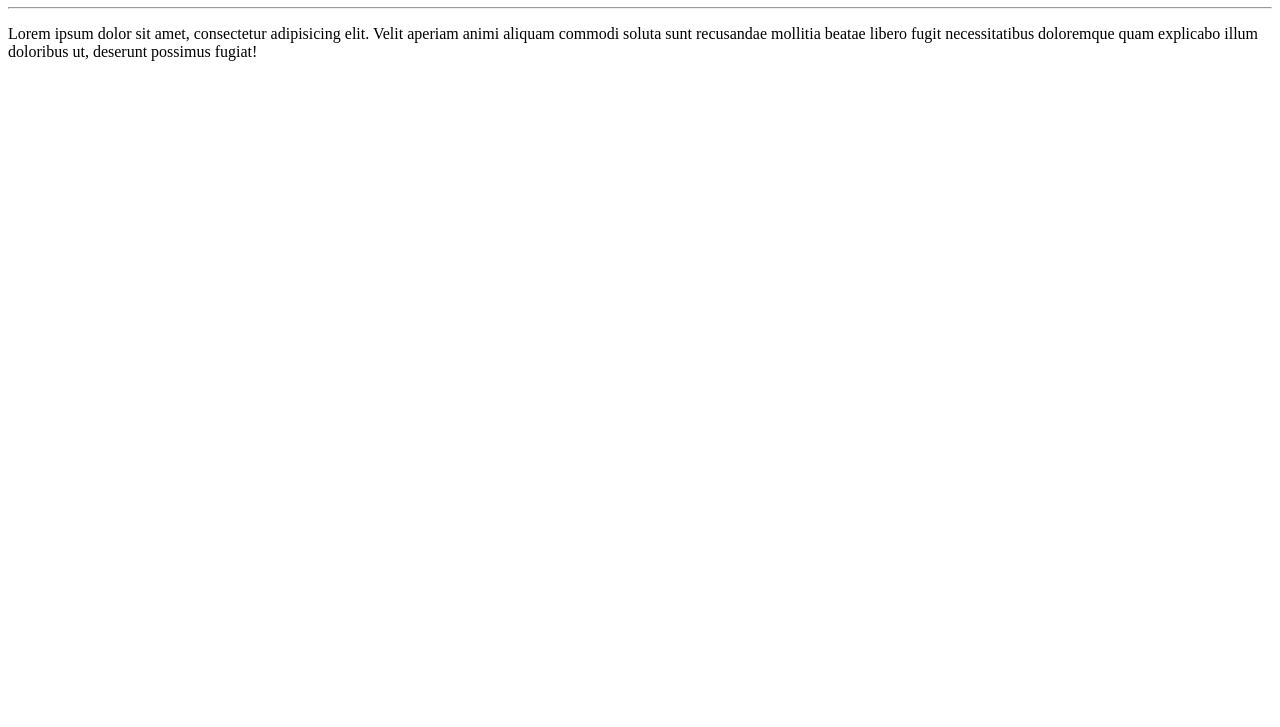
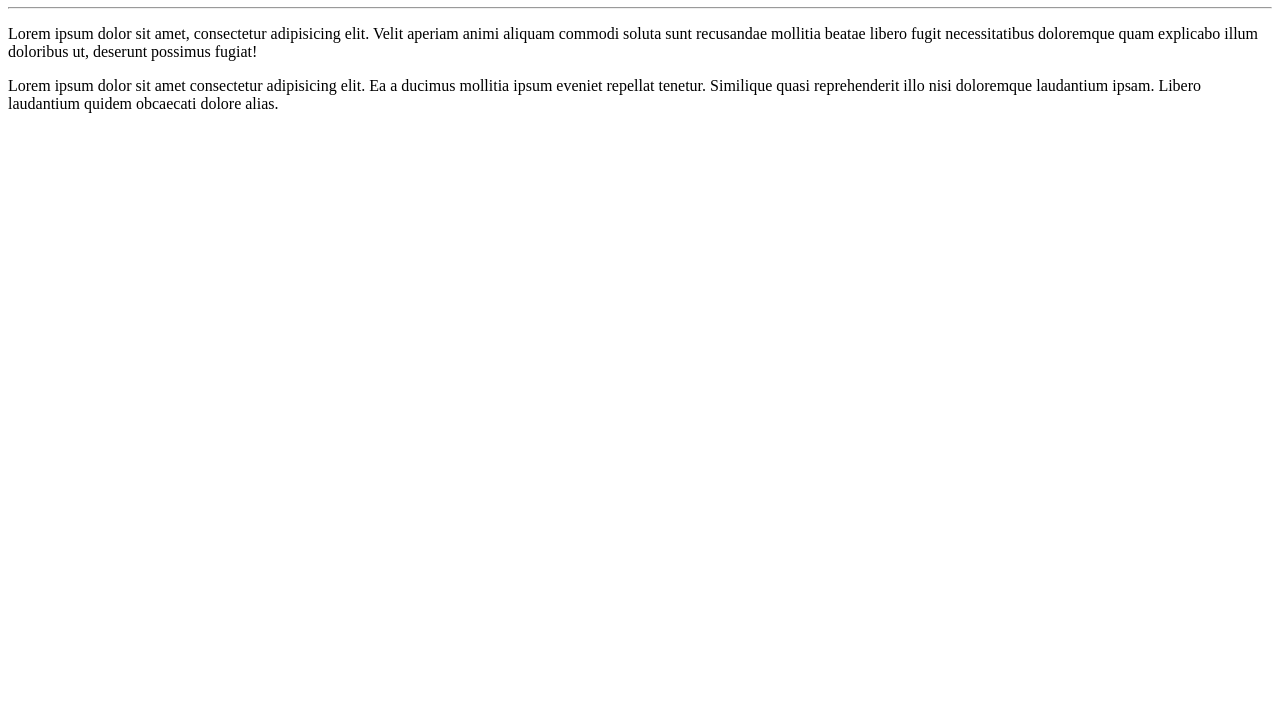
Before and after one commit to barbaranicolly/ba-nicolly, a plain HTML site: page site exemplo/index.html in a window 1280 px wide. Shown: the part 73-800 px from the top of the page. Drawn offline with Linux system fonts and the light colour scheme.

Commit message:
adicionei um paragrafo

```diff
--- a/site exemplo/index.html
+++ b/site exemplo/index.html
@@ -8,5 +8,7 @@
 <body> <h1>ola mundo</h1>
     <hr>
     <p>Lorem ipsum dolor sit amet, consectetur adipisicing elit. Velit aperiam animi aliquam commodi soluta sunt recusandae mollitia beatae libero fugit necessitatibus doloremque quam explicabo illum doloribus ut, deserunt possimus fugiat!</p>
+    Lorem ipsum dolor sit amet consectetur adipisicing elit. Ea a ducimus mollitia ipsum eveniet repellat tenetur. Similique quasi reprehenderit illo nisi doloremque laudantium ipsam. Libero laudantium quidem obcaecati dolore alias.
+
 </body>
 </html>
```
